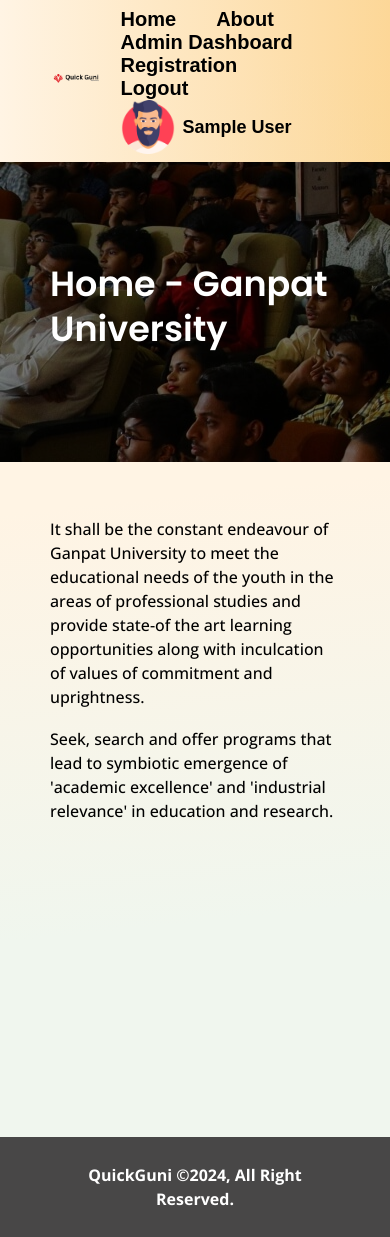
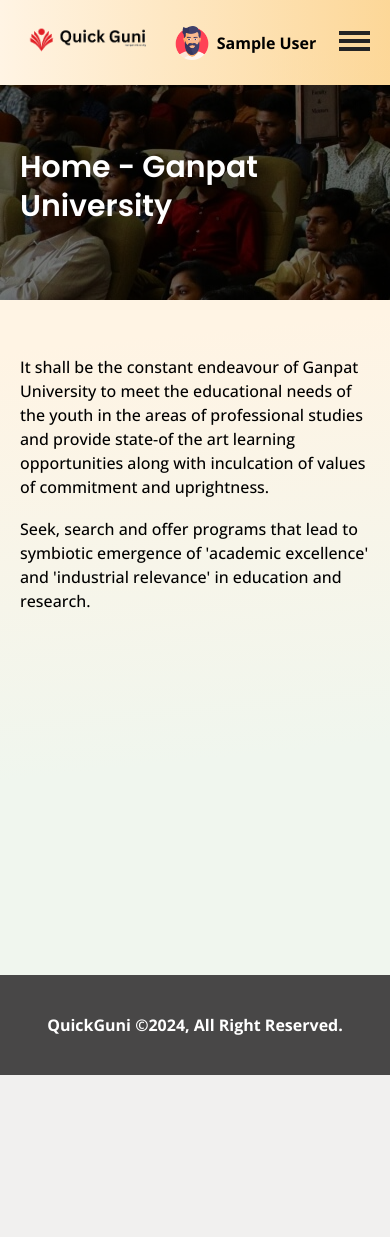
Before and after one commit to AMANPATEL1108/QuickGuni, a PHP site: page /QuickGuni/index.php in a window 390 px wide. After the commit the page ends 1075 px from the top, so only its background shows below. Run offline with PHP 8.4, Linux system fonts and the light colour scheme; the visitor is signed in with stand-in values (Sample User, id 1); tables that the repository leaves empty or names only in its code hold one stand-in row (values such as "Sample post"); some libraries are stand-ins or nearby versions.

Commit message:
responsive

```diff
--- a/assets/css/main.css
+++ b/assets/css/main.css
@@ -846,3 +846,83 @@
     font-weight: 700;
     color: #FFF;
 }
+.cs-box {
+    border: 1px solid #ccc;
+    border-radius: 10px;
+    padding: 24px;
+    box-shadow: rgba(0, 0, 0, 0.24) 0px 3px 8px;
+}.cs-box ul {
+    list-style: none;
+    position: relative;
+}
+.cs-box ul li:after {
+    position: absolute;
+    content: "";
+    top: 6px;
+    left: 0;
+    width: 10px;
+    height: 10px;
+    background-color: #e2242b;
+    border-radius: 100%;
+}
+.cs-box ul li {
+    position: relative;
+    padding-left: 24px;
+    margin-bottom: 6px;
+
+}
+.cs-box h4 {
+    border-bottom: 4px solid #f89f04;
+    padding-bottom: 8px;
+    border-radius: 10px;
+    margin-bottom: 20px;
+}
+
+#editor {
+    height: 300px; /* Set the desired height in pixels */
+}
+
+
+
+
+
+
+
+
+
+
+ /* Hamburger menu styles */
+ .hamburger-menu {
+    display: none;
+    cursor: pointer;
+}
+
+.hamburger-menu div {
+    width: 31px;
+    height: 4px;
+    background-color: #242424;
+    margin: 4px 0;
+    transition: 0.4s;
+}
+.menu-toggle {
+    display: none;
+}
+
+.profile-mobiles{
+    display: none;
+}
+.profile-mobiles .profile-name-head img {
+    width: 34px;
+    height: 34px;
+    object-fit: contain;
+    margin-right: 8px;
+}
+.profile-mobiles .profile-name-head a {
+    display: flex;
+    align-items: center;
+    justify-content: center;
+}
+.profile-mobiles .profile-name-head a span {
+    font-weight: 700;
+    color: #000;
+}
--- /dev/null
+++ b/assets/css/responsive.css
@@ -0,0 +1,106 @@
+
+
+@media only screen and (max-width:1199px) {
+    .header-menu nav ul li {
+        padding: 0 10px;
+    }
+    .header-menu nav ul li a{
+        font-size: 16px;
+    }
+}
+
+
+@media only screen and (max-width:991px) {
+        .header-menu nav ul {
+        display: none;
+        flex-direction: column;
+        position: absolute;
+        top: 60px;
+        left: 0;
+        width: 100%;
+        background-color: #fff;
+        box-shadow: 0px 8px 16px rgba(0, 0, 0, 0.1);
+    }
+
+    .header-menu nav ul.show {
+        display: flex;
+        z-index: 10;
+        position: absolute;
+        background: linear-gradient(to right, #ffefd6, #fdd99c);
+        border-top: 4px solid  #f89f04;
+    }
+    .header-menu nav ul li {
+        padding: 15px;
+        text-align: center;
+        border-bottom: 1px solid #8080802b;
+        width: 100%;
+        justify-content: center;
+        align-items: center;
+        display: flex;
+    }
+
+    .hamburger-menu {
+        display: block;
+    }
+
+    .menu-toggle:checked + .header-menu nav ul {
+        display: flex;
+    }   .container {
+        padding: 0 30px;
+    }
+    .profile-mobiles{
+        display: block;
+    }
+    .header-menu nav ul.show li.profile-name-head {
+        display: none;
+    }
+    ul.tabing-list li span {
+        display: none;
+    }
+    .side-inner {
+        padding: 25px 7px;
+    }
+    .site-con-inner {
+        padding: 20px 15px;
+    }
+    .inner-dash-details {
+        padding: 15px;
+    }
+    ul.tabing-list li {
+        justify-content: center;
+        align-items: center;
+    }
+    .subs-heads h2 {
+        font-size: 22px;
+    }
+}
+
+
+
+@media only screen and (max-width:767px) {
+    .container {
+        padding: 0 20px;
+    }
+    .header-logo img {
+        max-height: 64px;
+    }
+    .rows .cols-50 {
+        width: 100%;
+
+    }h2 {
+        font-size: 30px;
+    }
+    h3 {
+        font-size: 18px;
+    }
+    .page-headings {
+        min-height: 215px;
+    }
+
+}
+
+@media only screen and (max-width:575px) {
+    .login-screen {
+        width: auto;
+    }
+}
--- a/footer.php
+++ b/footer.php
@@ -13,7 +13,6 @@
 <script src="https://maxcdn.bootstrapcdn.com/bootstrap/3.3.5/js/bootstrap.min.js"></script>
 <script src="https://cdn.datatables.net/1.10.9/js/jquery.dataTables.min.js"></script>
 <script src="script.js"></script>
-
 
 <script>
     $(document).ready(function () {
@@ -103,7 +102,38 @@
 });
 
 </script>
+<script>
+        document.addEventListener('DOMContentLoaded', function () {
+            var menuToggle = document.querySelector('.menu-toggle');
+            var navMenu = document.querySelector('.header-menu nav ul');
 
+            menuToggle.addEventListener('change', function () {
+                if (menuToggle.checked) {
+                    navMenu.classList.add('show');
+                } else {
+                    navMenu.classList.remove('show');
+                }
+            });
+        });
+    </script>
+
+
+<script>
+        document.addEventListener('DOMContentLoaded', function () {
+            var menuToggle = document.querySelector('.menu-toggle');
+            var navMenu = document.querySelector('.header-menu nav ul');
+
+            menuToggle.addEventListener('change', function () {
+                if (menuToggle.checked) {
+                    var headerHeight = document.querySelector('header').offsetHeight;
+                    navMenu.style.top = headerHeight + 'px';
+                    navMenu.classList.add('show');
+                } else {
+                    navMenu.classList.remove('show');
+                }
+            });
+        });
+    </script>
 
 </body>
 
--- a/header.php
+++ b/header.php
@@ -35,6 +35,8 @@
 <!DOCTYPE html>
 <html>
 <head>
+    <meta name="viewport" content="width=device-width, initial-scale=1" />
+
     <link rel="preconnect" href="https://fonts.googleapis.com">
     <link rel="preconnect" href="https://fonts.gstatic.com" crossorigin>
     <link href="https://fonts.googleapis.com/css2?family=Open+Sans:ital,wght@0,400;0,500;0,600;0,700;1,400;1,500;1,600;1,700&family=Poppins:ital,wght@0,300;0,400;0,500;0,600;0,700;0,800;1,400;1,500;1,600;1,700;1,800&display=swap" rel="stylesheet">
@@ -44,6 +46,12 @@
 
     <!-- Your custom CSS -->
     <link rel="stylesheet" href="assets/css/main.css">
+    <link rel="stylesheet" href="assets/css/responsive.css">
+
+
+
+
+
 
 </head>
 
@@ -57,7 +65,23 @@
                 <div class="header-logo">
                     <a href="<?php echo $home_url; ?>"><img src="assets/images/logo.png"></a>
                 </div>
+                <div class="profile-mobiles">
+                    <?php if ($userName) { ?>
+                        <div class="profile-name-head">
+                            <a href="<?php echo $isUserAdmin ? $home_url.'/admin_dashboard.php' : $home_url.'/dashboard.php'; ?>">
+                                <img src="assets/images/man.png">
+                                <span><?php echo $userName; ?></span>
+                            </a>
+                    </div>
+                    <?php } ?>
+                </div>
                 <div class="header-menu">
+                    <input type="checkbox" class="menu-toggle" id="menu-toggle">
+                    <label class="hamburger-menu" for="menu-toggle">
+                        <div></div>
+                        <div></div>
+                        <div></div>
+                    </label>
                     <nav>
                         <ul>
                             <li><a href="<?php echo $home_url; ?>">Home</a></li>
--- a/index.php
+++ b/index.php
@@ -30,6 +30,8 @@
             </div>
         </div>
 
+
+
     </div>
 
 </main>
```
